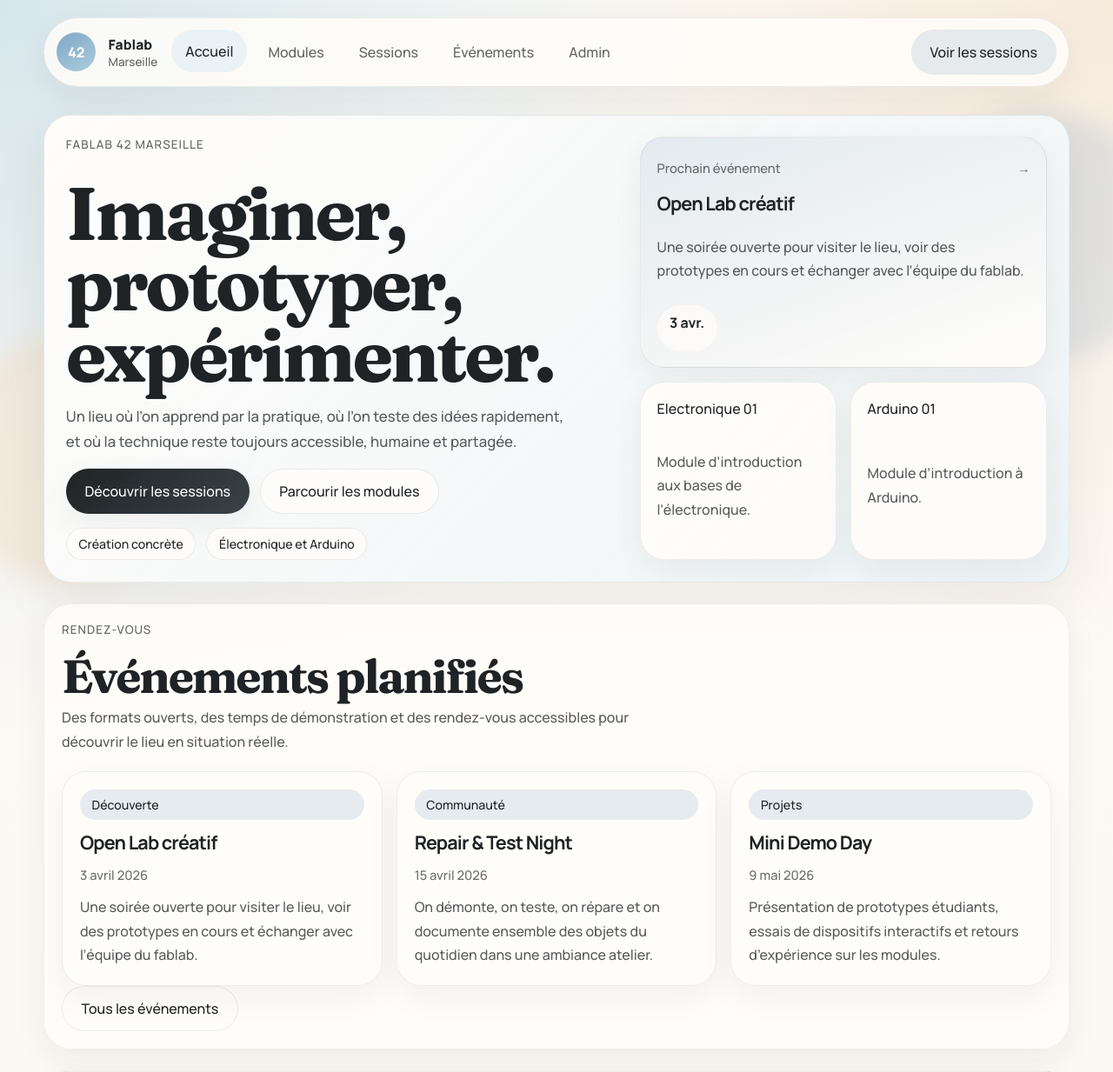
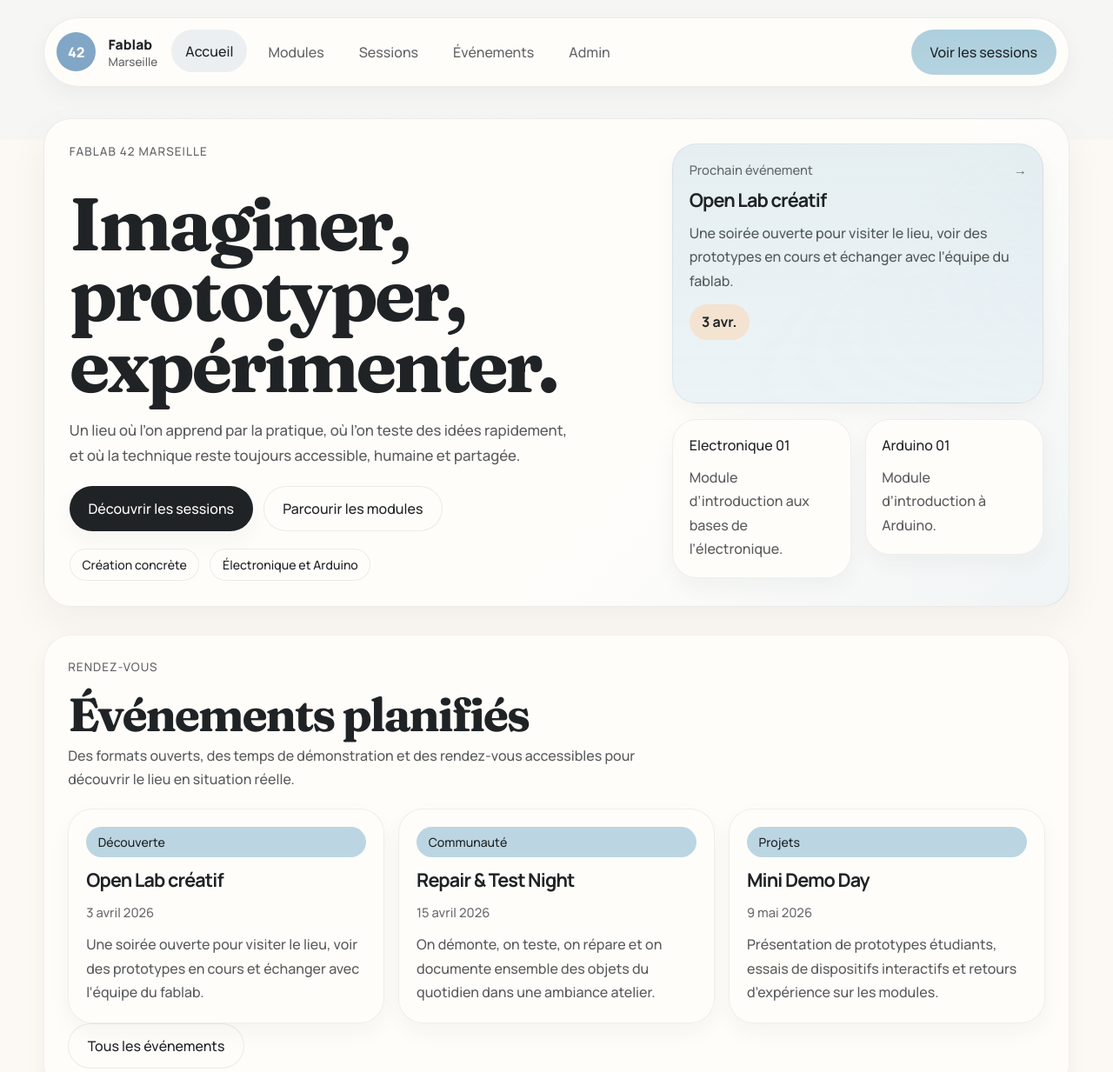
Before and after one commit to BorisHnt/fablab-42-marseille, a plain HTML site: page index.html in a window 1280 px wide. Shown: the top 1233 px of the page at 87% size. Drawn offline with Linux system fonts and the light colour scheme.

Commit message:
random commit

```diff
--- a/assets/data.js
+++ b/assets/data.js
@@ -50,7 +50,7 @@ export const sessions = [
     date: "2026-04-10",
     time: "18:30 - 21:00",
     level: "Débutant",
-    seats: 12,
+    seats: 8,
     location: "Campus 42 Marseille",
     label: "Découverte",
   },
@@ -60,7 +60,7 @@ export const sessions = [
     date: "2026-04-17",
     time: "18:30 - 21:00",
     level: "Débutant",
-    seats: 10,
+    seats: 8,
     location: "Atelier prototypage",
     label: "Montage interactif",
   },
--- a/assets/styles.css
+++ b/assets/styles.css
@@ -8,8 +8,9 @@
   --background: #fcf8f3;
   --surface-warm: #f3e3d0;
   --white: #fffdfa;
-  --shadow-soft: 0 20px 60px rgba(31, 35, 37, 0.08);
-  --shadow-card: 0 12px 36px rgba(31, 35, 37, 0.06);
+  --line-soft: rgba(31, 35, 37, 0.08);
+  --shadow-soft: 0 18px 48px rgba(31, 35, 37, 0.05);
+  --shadow-card: 0 10px 24px rgba(31, 35, 37, 0.045);
   --radius-xl: 32px;
   --radius-lg: 28px;
   --radius-md: 24px;
@@ -32,9 +33,8 @@ body {
   font-family: "Manrope", sans-serif;
   color: var(--ink);
   background:
-    radial-gradient(circle at top left, rgba(170, 205, 220, 0.48), transparent 26%),
-    radial-gradient(circle at top right, rgba(243, 227, 208, 0.72), transparent 24%),
-    linear-gradient(180deg, #fffdf9 0%, var(--background) 34%, #fcf8f3 100%);
+    linear-gradient(180deg, rgba(234, 242, 246, 0.35) 0, rgba(234, 242, 246, 0.35) 10rem, transparent 10rem),
+    var(--background);
 }
 
 a {
@@ -59,26 +59,7 @@ button {
 
 .app-shell::before,
 .app-shell::after {
-  content: "";
-  position: fixed;
-  z-index: -1;
-  width: 18rem;
-  height: 18rem;
-  border-radius: 999px;
-  filter: blur(14px);
-  opacity: 0.85;
-}
-
-.app-shell::before {
-  top: 8rem;
-  right: -4rem;
-  background: rgba(129, 166, 198, 0.22);
-}
-
-.app-shell::after {
-  bottom: 8rem;
-  left: -4rem;
-  background: rgba(243, 227, 208, 0.74);
+  display: none;
 }
 
 .site-header {
@@ -97,9 +78,8 @@ button {
   gap: 1rem;
   padding: 0.8rem 0.9rem;
   border-radius: 999px;
-  background: rgba(255, 253, 250, 0.84);
-  border: 1px solid rgba(31, 35, 37, 0.08);
-  backdrop-filter: blur(18px);
+  background: var(--white);
+  border: 1px solid var(--line-soft);
   box-shadow: var(--shadow-card);
 }
 
@@ -116,10 +96,9 @@ button {
   display: grid;
   place-items: center;
   border-radius: 50%;
-  background: linear-gradient(145deg, var(--accent), var(--accent-soft));
+  background: var(--accent);
   color: var(--white);
   font-weight: 800;
-  box-shadow: inset 0 1px 0 rgba(255, 255, 255, 0.35);
 }
 
 .brand-lockup strong,
@@ -156,8 +135,8 @@ button {
   gap: 1rem;
   padding: 1rem;
   border-radius: var(--radius-lg);
-  background: rgba(255, 253, 250, 0.96);
-  border: 1px solid rgba(31, 35, 37, 0.08);
+  background: var(--white);
+  border: 1px solid var(--line-soft);
   box-shadow: var(--shadow-soft);
 }
 
@@ -182,7 +161,7 @@ button {
 
 .nav-link:hover,
 .nav-link.active {
-  background: var(--surface-blue);
+  background: rgba(129, 166, 198, 0.16);
   color: var(--ink);
   transform: translateY(-1px);
 }
@@ -234,10 +213,9 @@ button {
   display: grid;
   gap: 1.25rem;
   padding: 1.25rem;
-  border: 1px solid rgba(31, 35, 37, 0.08);
+  border: 1px solid var(--line-soft);
   background:
-    linear-gradient(135deg, rgba(255, 253, 250, 0.98), rgba(234, 242, 246, 0.84)),
-    var(--white);
+    linear-gradient(135deg, rgba(255, 253, 250, 1) 0%, rgba(255, 253, 250, 1) 62%, rgba(234, 242, 246, 0.7) 100%);
   box-shadow: var(--shadow-soft);
 }
 
@@ -324,19 +302,19 @@ p {
 }
 
 .button-primary {
-  background: linear-gradient(135deg, var(--ink), #394247);
+  background: var(--ink);
   color: var(--white);
   box-shadow: var(--shadow-card);
 }
 
 .button-secondary {
-  background: rgba(129, 166, 198, 0.2);
+  background: linear-gradient(180deg, rgba(170, 205, 220, 0.96), rgba(170, 205, 220, 0.88));
   color: var(--ink);
 }
 
 .button-ghost {
-  background: rgba(255, 253, 250, 0.8);
-  border: 1px solid rgba(31, 35, 37, 0.08);
+  background: var(--white);
+  border: 1px solid var(--line-soft);
 }
 
 .button-block {
@@ -370,14 +348,14 @@ p {
 .meta-pill,
 .subtle-badge,
 .filter-pill {
-  background: rgba(255, 253, 250, 0.76);
-  border: 1px solid rgba(31, 35, 37, 0.08);
+  background: var(--white);
+  border: 1px solid var(--line-soft);
 }
 
 .category-badge,
 .tag,
 .filter-pill.active {
-  background: rgba(129, 166, 198, 0.2);
+  background: rgba(170, 205, 220, 0.8);
 }
 
 .filter-pill {
@@ -395,8 +373,8 @@ p {
 .metric-card,
 .mini-detail-card,
 .table-card {
-  background: rgba(255, 253, 250, 0.9);
-  border: 1px solid rgba(31, 35, 37, 0.07);
+  background: var(--white);
+  border: 1px solid rgba(31, 35, 37, 0.065);
   box-shadow: var(--shadow-card);
 }
 
@@ -409,8 +387,7 @@ p {
 
 .hero-panel-primary {
   background:
-    linear-gradient(160deg, rgba(129, 166, 198, 0.22), rgba(255, 253, 250, 0.96)),
-    var(--white);
+    linear-gradient(180deg, rgba(170, 205, 220, 0.3), rgba(234, 242, 246, 0.92));
 }
 
 .hero-stack,
@@ -437,7 +414,7 @@ p {
   width: fit-content;
   padding: 0.6rem 0.9rem;
   border-radius: 999px;
-  background: rgba(255, 253, 250, 0.78);
+  background: var(--surface-warm);
   color: var(--ink);
   font-weight: 700;
 }
@@ -448,13 +425,14 @@ p {
 .feature-band {
   padding: 1.25rem;
   border: 1px solid rgba(31, 35, 37, 0.06);
-  background: rgba(255, 253, 250, 0.82);
+  background: var(--white);
   box-shadow: var(--shadow-card);
 }
 
 .section-card-soft,
 .feature-band {
-  background: linear-gradient(180deg, rgba(243, 227, 208, 0.5), rgba(255, 253, 250, 0.88));
+  background:
+    linear-gradient(180deg, rgba(243, 227, 208, 0.8), rgba(255, 253, 250, 0.96));
 }
 
 .section-heading {
@@ -479,7 +457,7 @@ p {
 
 .info-card:hover {
   transform: translateY(-3px);
-  box-shadow: 0 22px 46px rgba(31, 35, 37, 0.09);
+  box-shadow: 0 16px 34px rgba(31, 35, 37, 0.07);
 }
 
 .feature-item {
@@ -489,7 +467,7 @@ p {
   padding: 1.15rem;
   border-radius: var(--radius-lg);
   border: 1px solid rgba(31, 35, 37, 0.06);
-  background: rgba(255, 253, 250, 0.74);
+  background: var(--white);
 }
 
 .feature-index {
@@ -498,7 +476,7 @@ p {
   display: grid;
   place-items: center;
   border-radius: 50%;
-  background: rgba(129, 166, 198, 0.22);
+  background: var(--accent-soft);
   font-weight: 800;
 }
 
@@ -542,7 +520,8 @@ p {
   gap: 1rem;
   padding: 0.95rem 1rem;
   border-radius: var(--radius-md);
-  background: rgba(234, 242, 246, 0.68);
+  background: var(--surface-blue);
+  border: 1px solid rgba(129, 166, 198, 0.18);
   transition:
     transform 180ms ease,
     background 180ms ease;
@@ -557,7 +536,7 @@ p {
 
 .schedule-item:hover {
   transform: translateX(3px);
-  background: rgba(170, 205, 220, 0.42);
+  background: var(--accent-soft);
 }
 
 .registration-layout {
@@ -583,7 +562,7 @@ p {
   padding: 0.95rem 1rem;
   border-radius: 20px;
   border: 1px solid rgba(31, 35, 37, 0.1);
-  background: rgba(255, 253, 250, 0.92);
+  background: var(--white);
   color: var(--ink);
 }
 
@@ -599,7 +578,7 @@ p {
   gap: 0.85rem;
   padding: 1rem;
   border-radius: var(--radius-md);
-  background: rgba(243, 227, 208, 0.45);
+  background: var(--surface-warm);
 }
 
 .table-card {
@@ -620,7 +599,7 @@ td {
 }
 
 th {
-  background: rgba(234, 242, 246, 0.6);
+  background: var(--surface-blue);
   font-size: 0.92rem;
 }
 
@@ -680,22 +659,50 @@ tr:last-child td {
   }
 
   .page-shell {
-    padding-top: 2rem;
+    padding-top: 2.25rem;
+  }
+
+  .page-flow {
+    gap: 2rem;
   }
 
   .hero-card {
-    grid-template-columns: minmax(0, 1.3fr) minmax(18rem, 0.95fr);
-    padding: 1.55rem;
+    grid-template-columns: minmax(0, 1.42fr) minmax(20rem, 0.9fr);
+    align-items: stretch;
+    padding: 1.8rem;
+  }
+
+  .hero-copy {
+    align-content: center;
+    gap: 1.25rem;
+    padding-right: 1rem;
+  }
+
+  .hero-visual {
+    gap: 1.1rem;
+  }
+
+  .hero-panel-primary {
+    min-height: 18.5rem;
+    align-content: start;
   }
 
   .hero-stack {
     grid-template-columns: repeat(2, minmax(0, 1fr));
+    align-items: start;
   }
 
   .detail-hero,
   .feature-band,
   .registration-layout {
     grid-template-columns: minmax(0, 1.15fr) minmax(18rem, 0.85fr);
+  }
+
+  .section-card,
+  .page-hero,
+  .detail-hero,
+  .feature-band {
+    padding: 1.7rem;
   }
 
   .two-columns {
@@ -712,6 +719,30 @@ tr:last-child td {
 
   .metrics-grid {
     grid-template-columns: repeat(3, minmax(0, 1fr));
+  }
+
+  .three-columns .info-card:nth-child(2) {
+    transform: translateY(1.2rem);
+  }
+
+  .three-columns .info-card:nth-child(3) {
+    transform: translateY(2.1rem);
+  }
+
+  .three-columns .info-card:hover {
+    transform: translateY(-2px);
+  }
+
+  .feature-item:nth-child(2) {
+    transform: translateX(1rem);
+  }
+
+  .feature-item:nth-child(3) {
+    transform: translateX(2rem);
+  }
+
+  .site-footer {
+    padding-top: 1rem;
   }
 }
 
```
